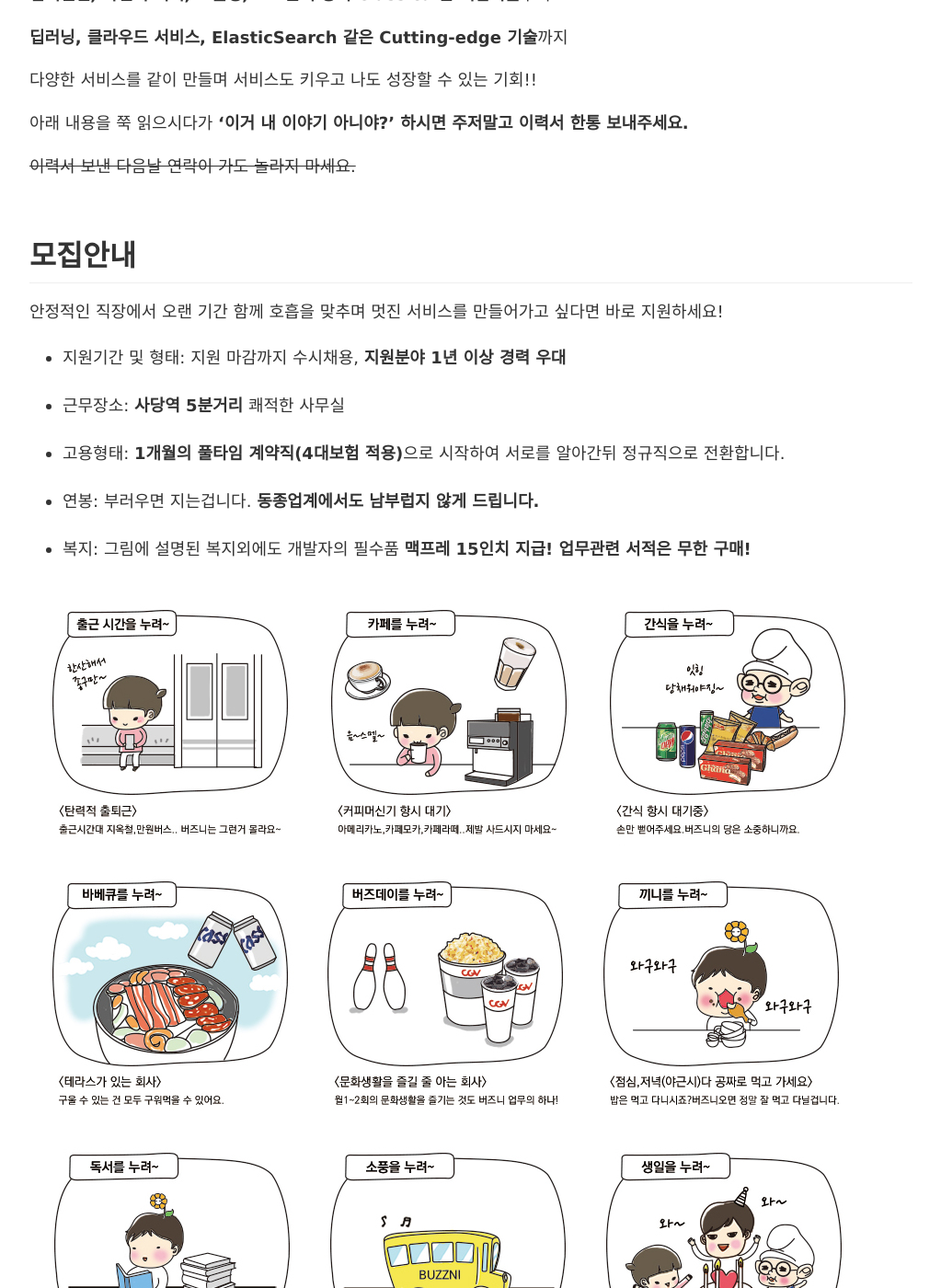
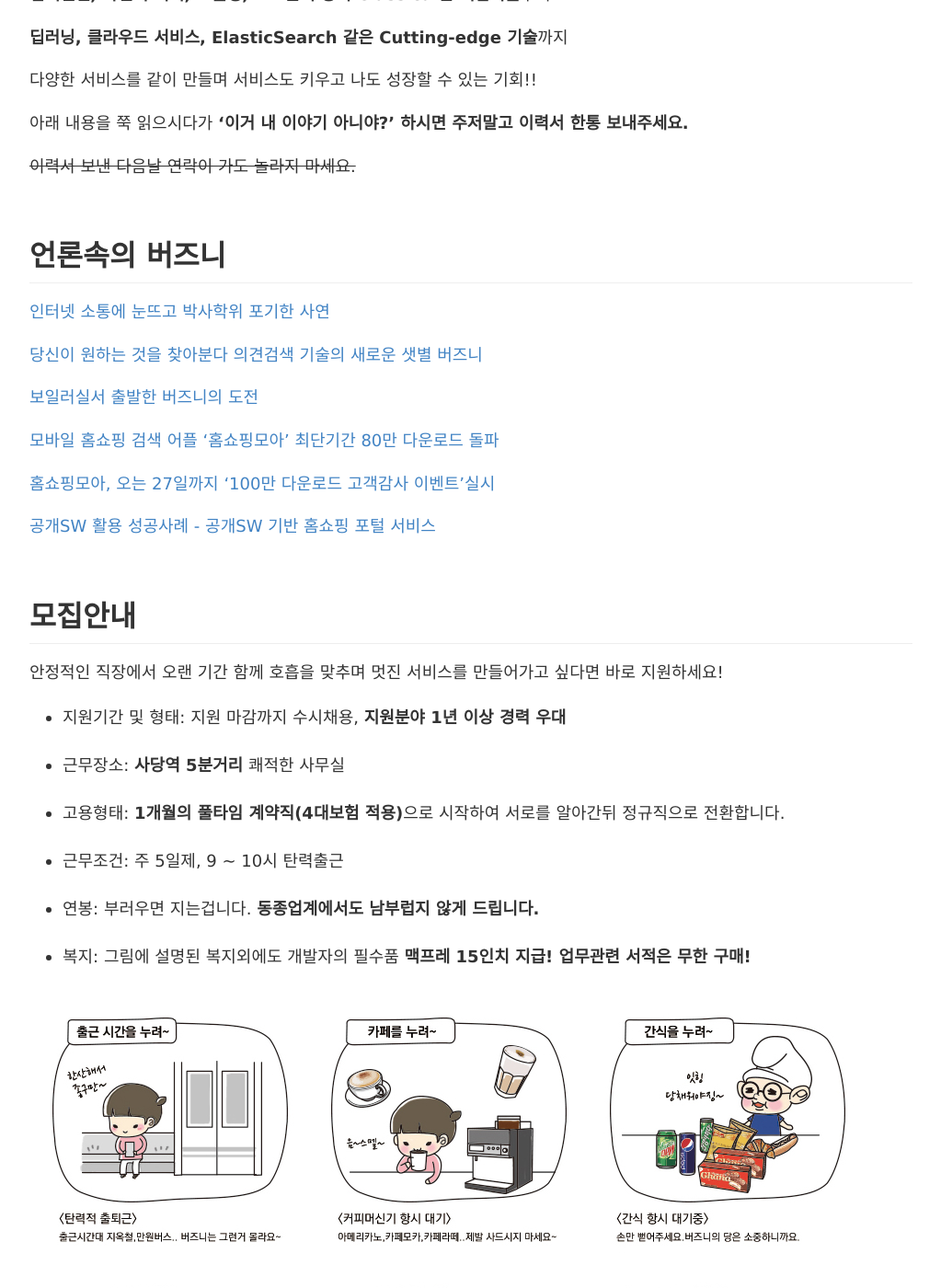
Before and after one commit to kjisoo/buzzni.github.com, a Jekyll site: the page built from jobs.md, in a window 1280 px wide and 1400 px high, scrolled down 803 px. Shown: the whole window at 92% size, without its empty margins (128-1151 px from the left). Built offline with Jekyll 4.4.1, drawn with Linux system fonts in a browser that asks for light colours; nearby versions of some CDN libraries.

Commit message:
채용공고에 언론속의 버즈니 추가

```diff
--- a/jobs.md
+++ b/jobs.md
@@ -33,6 +33,21 @@
 <strike>이력서 보낸 다음날 연락이 가도 놀라지 마세요.</strike>
 
 
+## 언론속의 버즈니
+
+[인터넷 소통에 눈뜨고 박사학위 포기한 사연](http://www.mt.co.kr/view/mtview.php?type=1&no=2011112414483555185&outlink=1)
+
+[당신이 원하는 것을 찾아분다 의견검색 기술의 새로운 샛별 버즈니](http://www.ddaily.co.kr/news/article.html?no=100846)
+
+[보일러실서 출발한 버즈니의 도전](http://www.bloter.net/archives/146337)
+
+[모바일 홈쇼핑 검색 어플 '홈쇼핑모아' 최단기간 80만 다운로드 돌파](http://economy.hankooki.com/lpage/entv/201412/e2014121616330694210.htm)
+
+[홈쇼핑모아, 오는 27일까지 '100만 다운로드 고객감사 이벤트'실시](http://mbn.mk.co.kr/pages/news/newsView.php?category=mbn00013&news_seq_no=2211926)
+
+[공개SW 활용 성공사례 - 공개SW 기반 홈쇼핑 포털 서비스](http://www.oss.kr/oss_repository10/618097)
+
+
 ## 모집안내
 
 안정적인 직장에서 오랜 기간 함께 호흡을 맞추며 멋진 서비스를 만들어가고 싶다면 바로 지원하세요!
@@ -42,6 +57,8 @@
 * 근무장소: **사당역 5분거리** 쾌적한 사무실
 
 * 고용형태: **1개월의 풀타임 계약직(4대보험 적용)**으로 시작하여 서로를 알아간뒤 정규직으로 전환합니다.
+
+* 근무조건: 주 5일제, 9 ~ 10시 탄력출근
 
 * 연봉: 부러우면 지는겁니다. **동종업계에서도 남부럽지 않게 드립니다.**
 
```
